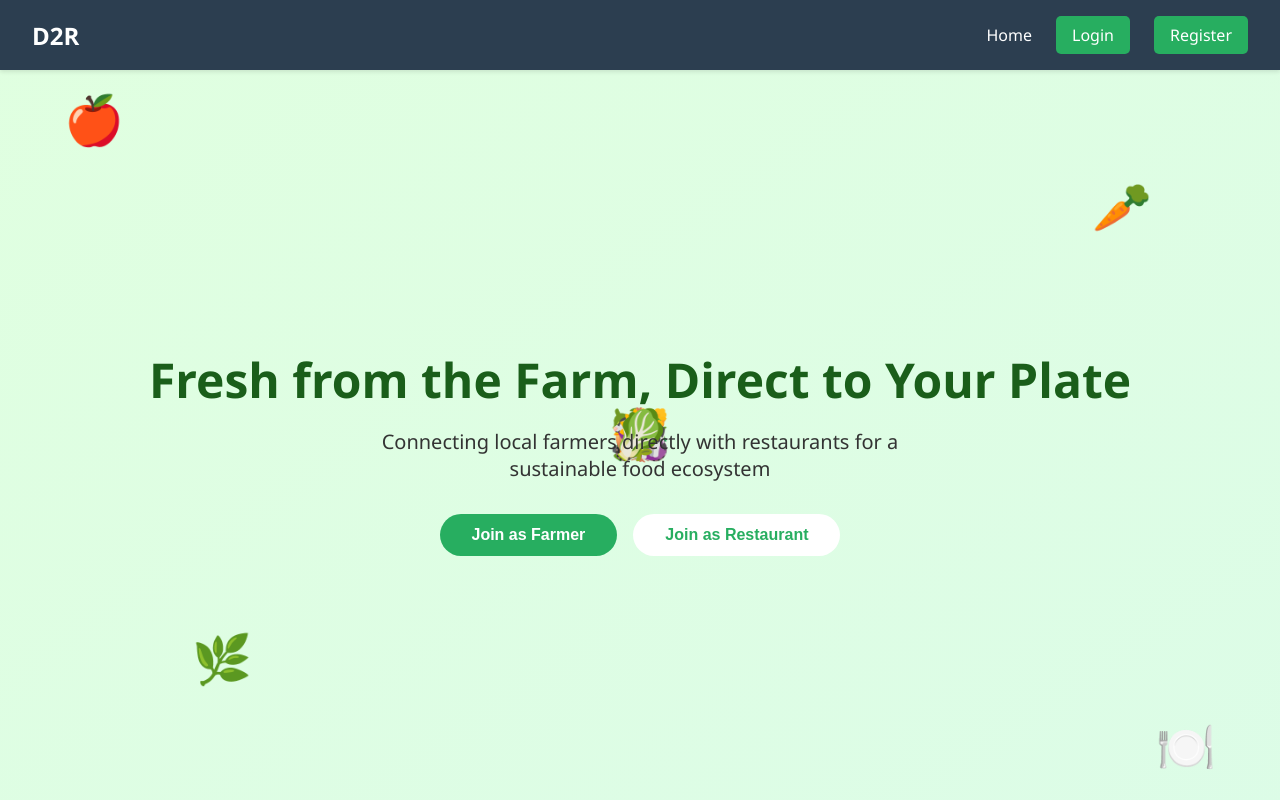
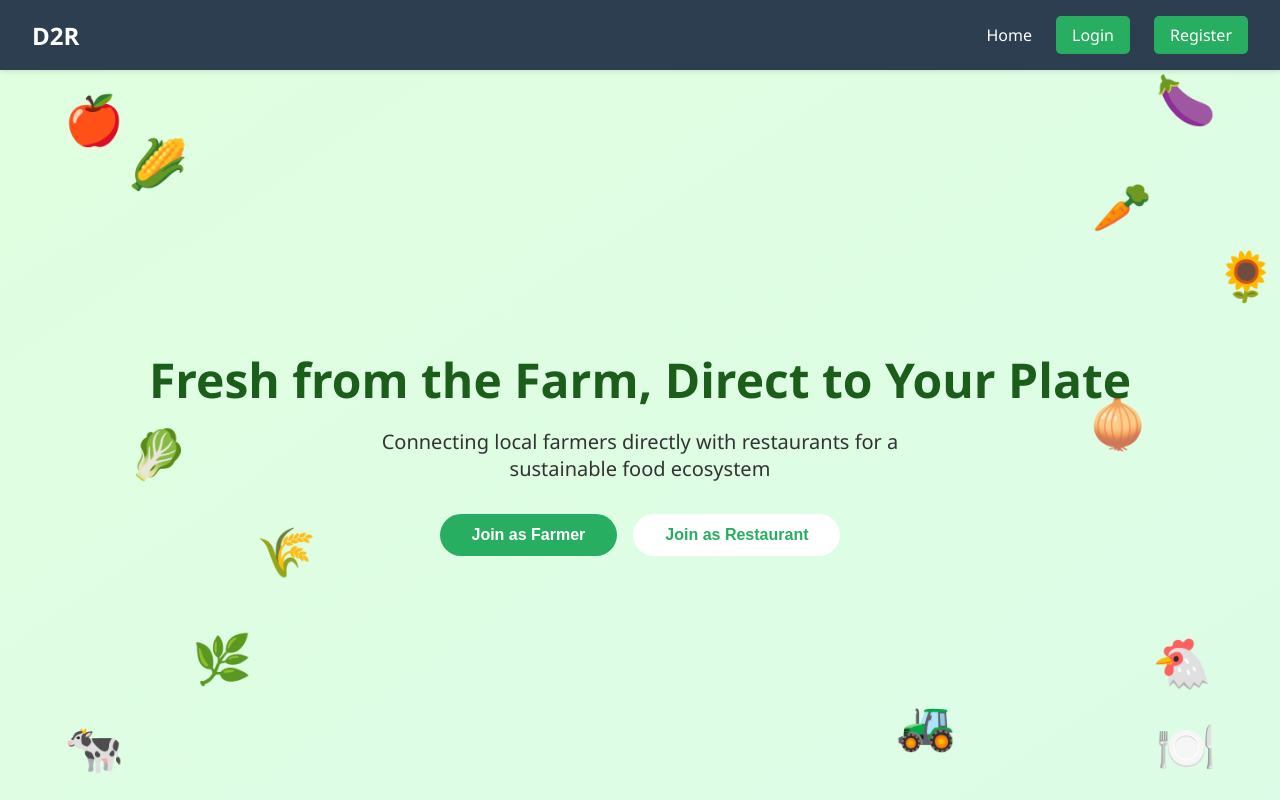
Before and after one commit to D2R-APPs/D2R-Frontend, a React (Create React App) app: page / in a window 1280 px wide. Shown: the top 800 px of the page. Built offline with nearby package versions, Linux system fonts and the light colour scheme.

Commit message:
Update HomePage.css

```diff
--- a/src/HomePage.css
+++ b/src/HomePage.css
@@ -64,7 +64,33 @@
 .animate-on-scroll.delay-2 { transition-delay: 0.2s; }
 .animate-on-scroll.delay-3 { transition-delay: 0.3s; }
 .animate-on-scroll.delay-4 { transition-delay: 0.4s; }
+/* src/HomePage.css */
 
+/* Add these new rules to your existing styles */
+
+.icon-corn {
+  top: 15%;
+  left: 10%;
+  animation-delay: 1s;
+}
+
+.icon-tractor {
+  top: 80%;
+  left: 70%;
+  animation-delay: 1.5s;
+}
+
+.icon-onion {
+  top: 45%;
+  left: 85%;
+  animation-delay: 2s;
+}
+
+.icon-farm {
+  top: 60%;
+  left: 20%;
+  animation-delay: 2.5s;
+}
 /* --- Hero Section --- */
 .hero-section {
   background: linear-gradient(to bottom right, #e0ffe0, #dcfce7);
@@ -118,7 +144,39 @@
   margin: 0 0.5rem;
   transition: transform 0.3s ease, background-color 0.3s ease;
 }
+/* src/HomePage.css */
 
+/* Add these new rules to your existing styles */
+
+.icon-chicken {
+  top: 75%;
+  left: 90%;
+  animation-delay: 2.8s;
+}
+
+.icon-eggplant {
+  top: 10%;
+  right: 5%;
+  animation-delay: 3.2s;
+}
+
+.icon-cow {
+  top: 85%;
+  left: 5%;
+  animation-delay: 3.5s;
+}
+
+.icon-sunflower {
+  top: 30%;
+  left: 95%;
+  animation-delay: 4s;
+}
+
+.icon-radish {
+  top: 50%;
+  left: 10%;
+  animation-delay: 4.5s;
+}
 .btn-farmer {
   background-color: #27ae60;
   color: white;
```
